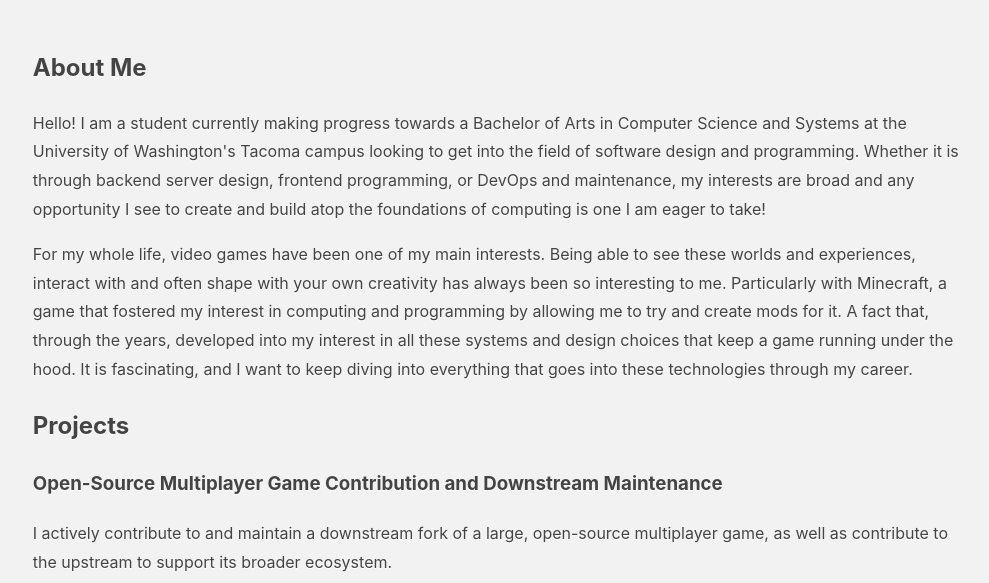
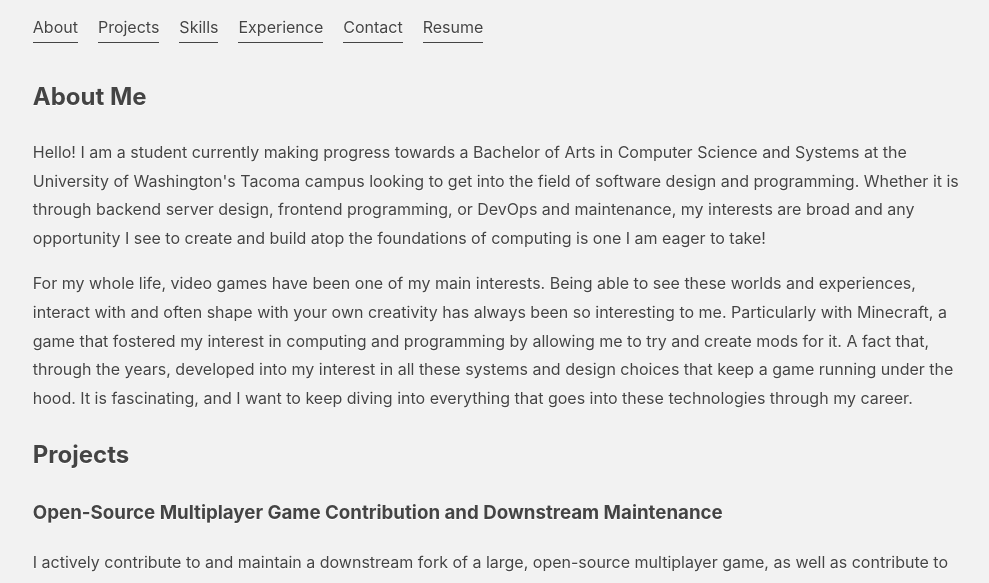
Before and after one commit to lumina-beetle/lumina-beetle.github.io, a plain HTML site: page index.html in a window 1280 px wide. Shown: the part 175-758 px from the top of the page, without its empty margins (140-1129 px from the left). Drawn offline with Linux system fonts and the light colour scheme.

Commit message:
nav menu for Nav

```diff
--- a/index.html
+++ b/index.html
@@ -20,6 +20,15 @@
         code {background: white;}
         a {border-bottom: 1px solid #444444; color: #444444; text-decoration: none;}
         a:hover {border-bottom: 0;}
+
+        html {scroll-behavior: smooth;}
+        .site-nav
+        {
+            display: flex;
+            flex-wrap: wrap;
+            gap: 0.25rem 1.25rem;
+            margin: 1rem 0 2rem;
+        }
     </style>
 </head>
 <body>
@@ -27,9 +36,18 @@
     <h1>Sergio Leonel Mijares Carrasco</h1>
     <aside><i>Aspiring software developer studying at the University of Washington, Tacoma.</i></aside>
 </header>
-<br>
 
-<h2>About Me</h2>
+<nav class="site-nav">
+    <a href="#about">About</a>
+    <a href="#projects">Projects</a>
+    <a href="#skills">Skills</a>
+    <a href="#experience">Experience</a>
+    <a href="#contact">Contact</a>
+    <a href="resume.pdf">Resume</a>
+</nav>
+
+
+<h2 id="about">About Me</h2>
 <p>
     Hello! I am a student currently making progress towards a Bachelor of Arts in Computer Science and Systems at the
     University of Washington's Tacoma campus looking to get into the field of software design and programming. Whether it
@@ -44,17 +62,17 @@
     design choices that keep a game running under the hood. It is fascinating, and I want to keep diving into
     everything that goes into these technologies through my career.
 </p>
-<h2>Projects</h2>
+<h2 id="projects">Projects</h2>
 <h3>Open-Source Multiplayer Game Contribution and Downstream Maintenance</h3>
 <p>I actively contribute to and maintain a downstream fork of a large, open-source multiplayer game, as well as
-contribute to the upstream to support its broader ecosystem.</p>
+    contribute to the upstream to support its broader ecosystem.</p>
 <ul>
     <li>Consistently managed and addressed merge-conflicts to keep a downstream up-to-date with upstream features and
         design while simultaneously ensuring the downstream design goals were unaffected</li>
     <li>Regularly assisted with troubleshooting for both users and other maintainers alike when it comes to developing
         for the codebase and finding issues with individual user clients</li>
     <li>In collaboration with other contributors and maintainers, implemented features to follow core design goals
-    for the project</li>
+        for the project</li>
 </ul>
 <p><strong>Technologies used:</strong> C#, .NET, EF Core, Git, JetBrains Rider</p>
 <h4>Challenges and Key Learnings</h4>
@@ -66,7 +84,7 @@ contribute to the upstream to support its broader ecosystem.</p>
 </p>
 
 <p>Under construction! Check back later.</p>
-<h2>Technical Skills</h2>
+<h2 id="skills">Technical Skills</h2>
 <ul>
     <li>C#</li>
     <li>Java</li>
@@ -87,7 +105,7 @@ contribute to the upstream to support its broader ecosystem.</p>
     <li>TCSS 305: Programming Practicum</li>
 </ul>
 
-<h2>Experience</h2>
+<h2 id="experience">Experience</h2>
 <h4>Community Administrator and Policy Contributor, Open-Source Project</h4>
 <ul>
     <li>Helped to set and uphold community standards on behalf of project leads</li>
@@ -97,10 +115,9 @@ contribute to the upstream to support its broader ecosystem.</p>
 
 
 For additional details, you can find my resume <a href="resume.pdf">here.</a>
-<h3>Contact me</h3>
+<h3 id="contact">Contact me</h3>
 <pre>
     <b>Email:</b> sergiomijares.c@gmail.com
-
     <a href="https://github.com/lumina-beetle/">GitHub</a>
     <a href="https://www.linkedin.com/in/mijaresc/">LinkedIn</a>
 </pre>
```
